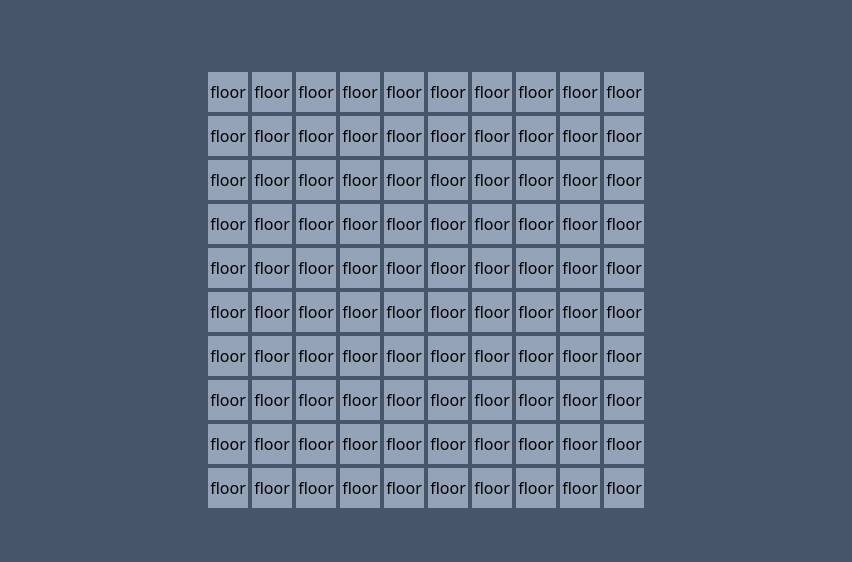
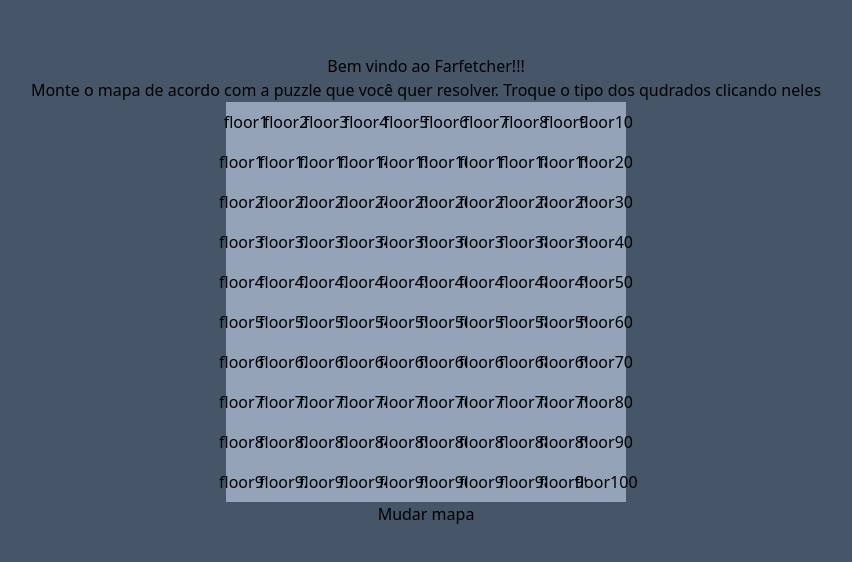
Before and after one commit to projeto-de-algoritmos/Grafos2_Farfetcher, a React (Vite) app: page / in a window 1280 px wide. Shown: the part 110-672 px from the top of the page, without its empty margins (214-1066 px from the left). Built offline with nearby package versions, Linux system fonts and the light colour scheme.

Commit message:
add text

```diff
--- a/src/components/Map.jsx
+++ b/src/components/Map.jsx
@@ -1,8 +1,7 @@
 import React, { useState } from "react";
 import { Tile } from "./Tile";
 
-export function Map() {
-    const [interactEnabled, setInteractEnabled] = useState(false);
+export function Map({ interactEnabled }) {
     const [walkableTiles, setWalkableTiles] = useState();
 
     const tiles = []
@@ -19,16 +18,15 @@ export function Map() {
         const currentType = tiles.find(tile => tile.position == position).type;
         let newType = "";
 
-        if(currentType == 'tree') newType = 'floor';
+        if (currentType == 'tree') newType = 'floor';
         else if (currentType == 'floor') newType = 'sticks';
         else newType = 'tree';
 
         tiles.find(tile => tile.position == position).type = newType;
-        console.log(tiles.find(tile => tile.position == position).type);
     }
 
     return (
-        <div className="bg-slate-600 grid gap-1 grid-cols-10 grid-rows-10">
+        <div className={`bg-slate-600 grid grid-cols-10 grid-rows-10 ${interactEnabled ? 'gap-1' : 'gap-0'}`}>
             {
                 tiles.map((tile, index) => (
                     <Tile
--- a/src/components/Tile.jsx
+++ b/src/components/Tile.jsx
@@ -21,9 +21,10 @@ export function Tile({ tile, isInteractive, changeType }) {
                 setMode(tile.type);
             }}
             disabled={!isInteractive}
-            className="bg-slate-400 h-10 w-10 flex items-center justify-center"
+            className="bg-slate-400 h-10 w-10 flex items-center justify-center relative"
         >
             {tileVariants[mode].img}
+            {tile.position}
         </button>
     )
 }
--- a/src/pages/MainPage.jsx
+++ b/src/pages/MainPage.jsx
@@ -2,10 +2,24 @@ import React, { useState } from "react";
 import { Map } from "../components/Map";
 
 export function MainPage() {
-  return (
-    <div className="bg-slate-600 h-full w-full flex items-center justify-center">
-        <Map />
-        {/* Hello */}
-    </div>
-  )
+    const [interactEnabled, setInteractEnabled] = useState(false);
+
+    return (
+        <div className="bg-slate-600 h-full w-full flex flex-col items-center justify-center">
+            <h1>
+                Bem vindo ao Farfetcher!!!
+            </h1>
+            <h2>
+                Monte o mapa de acordo com a puzzle que você quer resolver. Troque o tipo dos qudrados clicando neles
+            </h2>
+
+            <Map interactEnabled={interactEnabled} />
+
+            <button
+                onClick={() => setInteractEnabled(!interactEnabled)}
+            >
+                {interactEnabled ? 'Montar mapa' : 'Mudar mapa'}
+            </button>
+        </div>
+    )
 }
```
